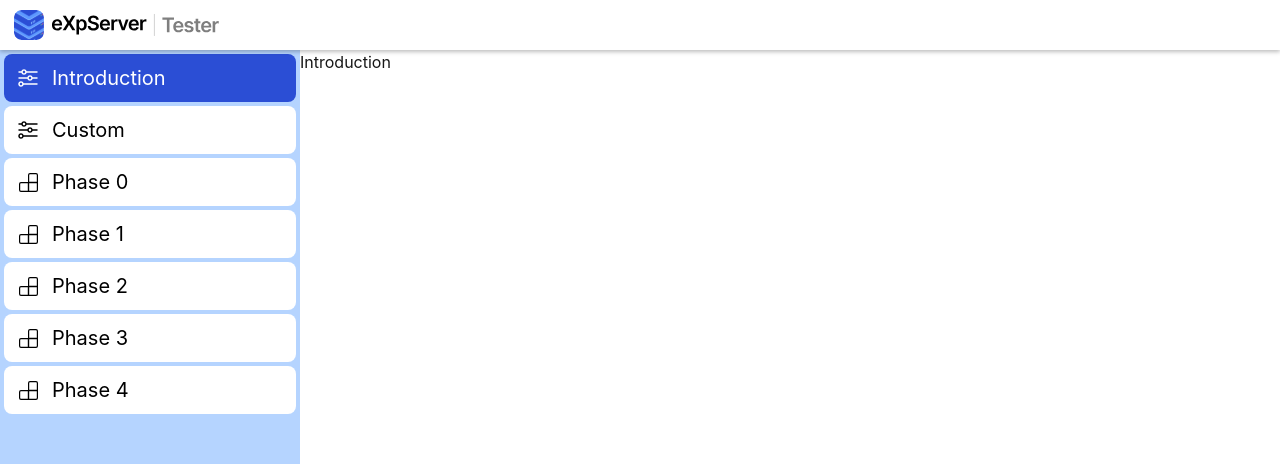
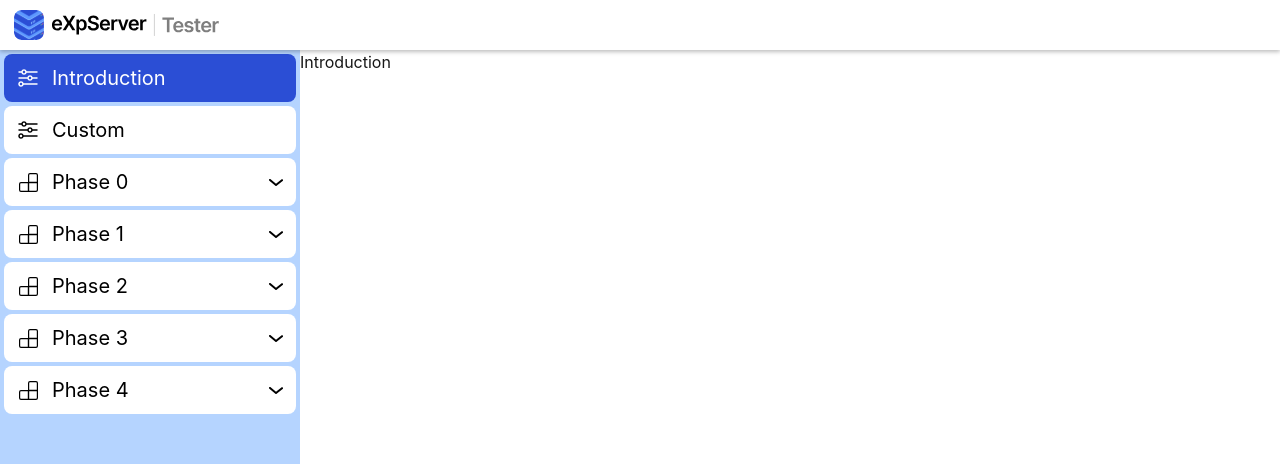
Before and after one commit to eXpServer/expserver-tester, a Next.js app in the folder frontend/: page / in a window 1280 px wide. Shown: the top 464 px of the page. Built offline with nearby package versions, Linux system fonts and the light colour scheme.

Commit message:
minor sidebar changes

```diff
--- a/frontend/src/components/sidebar/index.tsx
+++ b/frontend/src/components/sidebar/index.tsx
@@ -135,23 +135,24 @@ const Sidebar = () => {
                 <div key = {id} className={styles['option-main-container']}>
                     <div className={`${styles['option-container']} ${currPhase === item.phaseId ? currPhase < 0 ? styles['active-option-custom-intro'] : styles['active-option-container'] : styles['inactive-option-container']} `} onClick={() => handlePhaseChange(item)}>
                         <div>
-                            {/* {currPhase === item.phaseId ?
-                                <svg width="24" height="24" viewBox="0 0 24 24" fill="none" xmlns="http://www.w3.org/2000/svg">
-                                    <path d="M3.6 14C3.6 13.2268 4.2268 12.6 5 12.6H12.4V21.4H5C4.2268 21.4 3.6 20.7732 3.6 20V14Z" stroke="white" stroke-width="1.2"/>
-                                    <path d="M12.6 12.6H21.4V20C21.4 20.7732 20.7732 21.4 20 21.4H12.6V12.6Z" stroke="white" stroke-width="1.2"/>
-                                    <path d="M12.6 5C12.6 4.2268 13.2268 3.6 14 3.6H20C20.7732 3.6 21.4 4.2268 21.4 5V12.4H12.6V5Z" stroke="white" stroke-width="1.2"/>
-                                </svg> :
-                                <svg width="24" height="24" viewBox="0 0 24 24" fill="none" xmlns="http://www.w3.org/2000/svg">
-                                    <path d="M3.6 14C3.6 13.2268 4.2268 12.6 5 12.6H12.4V21.4H5C4.2268 21.4 3.6 20.7732 3.6 20V14Z" stroke="black" stroke-width="1.2"/>
-                                    <path d="M12.6 12.6H21.4V20C21.4 20.7732 20.7732 21.4 20 21.4H12.6V12.6Z" stroke="black" stroke-width="1.2"/>
-                                    <path d="M12.6 5C12.6 4.2268 13.2268 3.6 14 3.6H20C20.7732 3.6 21.4 4.2268 21.4 5V12.4H12.6V5Z" stroke="black" stroke-width="1.2"/>
-                                </svg>
-                            } */}
-
                             {svgRender(item.phaseId)}
-
                         </div>
                         <div className={styles.phase}>{item.phase}</div>
+                        {
+                            item.dropDownPresent &&
+                            <div className={styles['dropdown-img']}>
+                                {
+                                    currPhase == item.phaseId ?
+                                        <svg width="24" height="24" viewBox="0 0 24 24" fill="none" xmlns="http://www.w3.org/2000/svg">
+                                            <path d="M12 7.99972C11.7664 7.99927 11.5399 8.08064 11.36 8.22972L5.36003 13.2297C5.15581 13.3995 5.02739 13.6434 5.00301 13.9078C4.97863 14.1722 5.06029 14.4355 5.23003 14.6397C5.39977 14.8439 5.64368 14.9724 5.90811 14.9967C6.17253 15.0211 6.43581 14.9395 6.64003 14.7697L12 10.2897L17.36 14.6097C17.4623 14.6928 17.58 14.7548 17.7064 14.7923C17.8327 14.8297 17.9652 14.8418 18.0962 14.8278C18.2272 14.8139 18.3542 14.7742 18.4699 14.711C18.5855 14.6479 18.6875 14.5625 18.77 14.4597C18.8616 14.3569 18.931 14.2363 18.9738 14.1054C19.0166 13.9745 19.0319 13.8362 19.0187 13.6992C19.0056 13.5621 18.9643 13.4292 18.8974 13.3089C18.8305 13.1885 18.7395 13.0833 18.63 12.9997L12.63 8.16972C12.4449 8.04421 12.2231 7.98435 12 7.99972Z" fill="white"/>
+                                        </svg> :
+                                        <svg width="24" height="24" viewBox="0 0 24 24" fill="none" xmlns="http://www.w3.org/2000/svg">
+                                            <path d="M12 16.0003C11.7664 16.0007 11.5399 15.9194 11.36 15.7703L5.36003 10.7703C5.15581 10.6005 5.02739 10.3566 5.00301 10.0922C4.97863 9.82777 5.06029 9.56449 5.23003 9.36028C5.39977 9.15606 5.64368 9.02763 5.90811 9.00325C6.17253 8.97888 6.43581 9.06054 6.64003 9.23028L12 13.7103L17.36 9.39028C17.4623 9.30721 17.58 9.24518 17.7064 9.20775C17.8327 9.17031 17.9652 9.15822 18.0962 9.17216C18.2272 9.1861 18.3542 9.2258 18.4699 9.28897C18.5855 9.35214 18.6875 9.43755 18.77 9.54028C18.8616 9.6431 18.931 9.76372 18.9738 9.8946C19.0166 10.0255 19.0319 10.1638 19.0187 10.3008C19.0056 10.4379 18.9643 10.5708 18.8974 10.6911C18.8305 10.8115 18.7395 10.9167 18.63 11.0003L12.63 15.8303C12.4449 15.9558 12.2231 16.0156 12 16.0003Z" fill="black"/>
+                                        </svg>
+                                }
+
+                            </div>
+                        }
                     </div>
                     <AnimatePresence>
                         {
--- a/frontend/src/components/sidebar/sidebar.module.css
+++ b/frontend/src/components/sidebar/sidebar.module.css
@@ -51,6 +51,13 @@
     cursor: pointer;
 }
 
+.dropdown-img{
+    position: absolute;
+    right: 8px;
+    transform: translateY(-50%);
+    top: 50%;
+}
+
 .stage{
     height: 42px;
     display: flex;
```
Also changed, not shown: frontend/public/downward.svg (added), frontend/public/upward.svg (added).
